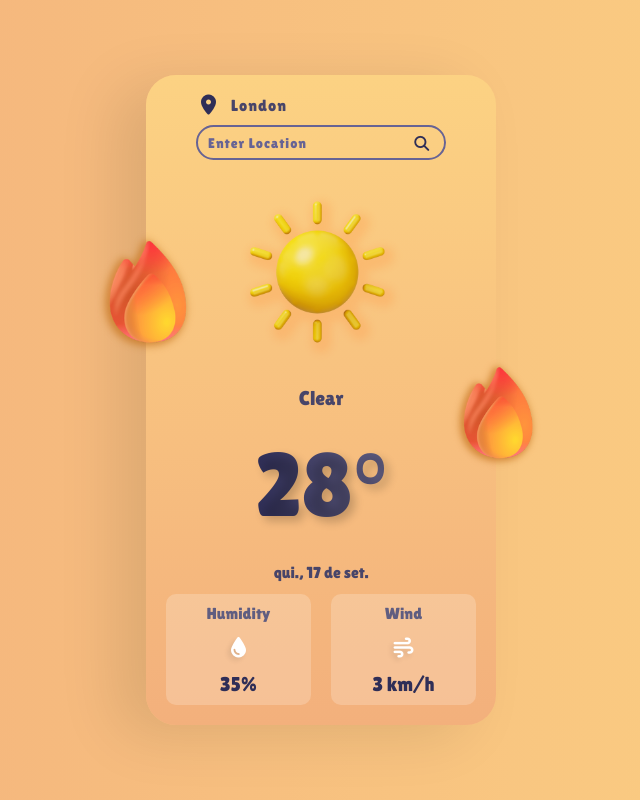
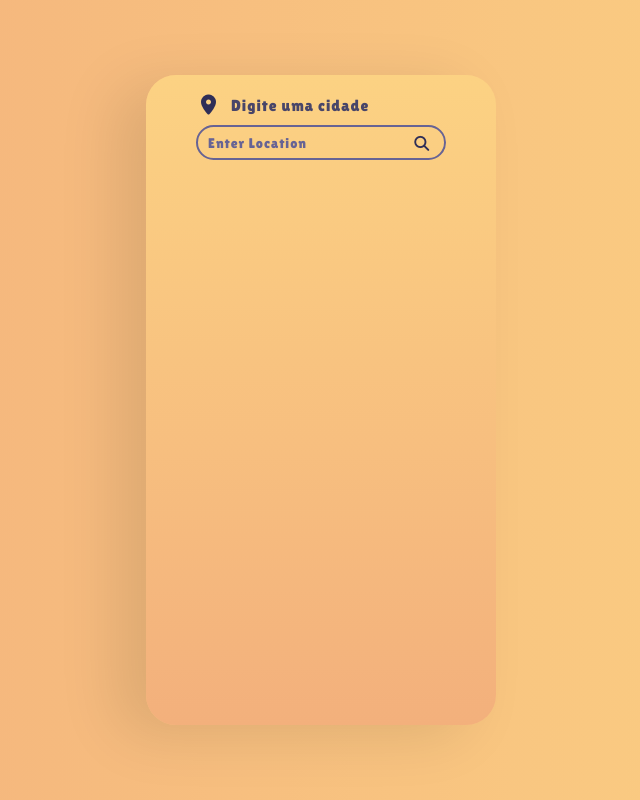
Before and after one commit to miyamiyashiro/weather-app, a React (Vite) app: page / in a window 1280 px wide. Shown: the whole page, without its empty margins (319-959 px from the left). Built offline with nearby package versions, Linux system fonts and the light colour scheme.

Commit message:
feat: adiciona estado de loading e tratamento de erros

```diff
--- a/src/components/WheatherApp.jsx
+++ b/src/components/WheatherApp.jsx
@@ -4,6 +4,7 @@ import sunny from '../assets/images/sunny.png'
 import cloudy from '../assets/images/cloudy.png'
 import rainy from '../assets/images/rainy.png'
 import snowy from '../assets/images/snowy.png'
+import loadingGif from '../assets/images/loading.gif'
 
 const weatherImages = {
   sunny,
@@ -27,7 +28,7 @@ const WheatherApp = () => {
     const response = await fetch(url)
 
     if (!response.ok) {
-      throw new Error('Failed to fetch coordinates')
+      throw new Error('Falha ao buscar coordenadas')
     }
 
     const result = await response.json()
@@ -56,7 +57,7 @@ const WheatherApp = () => {
     const response = await fetch(url)
 
     if (!response.ok) {
-      throw new Error('Failed to fetch weather data')
+      throw new Error('Falha ao buscar dados do clima')
     }
 
     const result = await response.json()
@@ -72,9 +73,8 @@ const WheatherApp = () => {
     try {
       const coords = await getCoordinates(city)
       if (!coords) {
-        setError('Cidade não encontrada')
+        setError('Cidade não encontrada. Tente novamente!')
         setData(null)
-        setLoading(false)
         return
       }
 
@@ -91,7 +91,7 @@ const WheatherApp = () => {
         weatherDescription: weatherInfo.description,
       })
     } catch (err) {
-      setError('Erro ao buscar dados do clima')
+      setError('Ocorreu um erro ao buscar as informações do clima.')
       console.error(err)
     } finally {
       setLoading(false)
@@ -110,7 +110,9 @@ const WheatherApp = () => {
         <div className="search">
           <div className="search-top">
             <i className="fa-solid fa-location-dot" aria-hidden="true"></i>
-            <div className="location">{data ? `${data.cityName}, ${data.country}` : 'London'}</div>
+            <div className="location">
+              {data ? `${data.cityName}, ${data.country}` : 'Digite uma cidade'}
+            </div>
           </div>
           <div className="search-bar">
             <input
@@ -137,19 +139,30 @@ const WheatherApp = () => {
           </div>
         </div>
 
-        {loading && <div className="loading">Carregando...</div>}
+        {/* Estado de Carregamento */}
+        {loading && (
+          <div className="loading" style={{ textAlign: 'center', margin: '20px 0' }}>
+            <img src={loadingGif} alt="Carregando..." style={{ width: '50px' }} />
+          </div>
+        )}
 
-        {error && <div className="error">{error}</div>}
+        {/* Estado de Erro */}
+        {error && !loading && (
+          <div className="error-message" style={{ textAlign: 'center', color: '#ff6b6b', margin: '20px 0' }}>
+            <p>{error}</p>
+          </div>
+        )}
 
-        {!loading && !error && (
+        {/* Exibição dos Dados do Clima */}
+        {!loading && !error && data && (
           <>
             <div className="weather">
               <img
-                src={data ? weatherImages[data.weatherType] : sunny}
-                alt={data ? data.weatherDescription : 'Clear sky'}
+                src={weatherImages[data.weatherType] || sunny}
+                alt={data.weatherDescription}
               />
-              <div className="weather-type">{data ? data.weatherDescription : 'Clear'}</div>
-              <div className="temp">{data ? `${data.temperature}°` : '28°'}</div>
+              <div className="weather-type">{data.weatherDescription}</div>
+              <div className="temp">{data.temperature}°</div>
             </div>
             <div className="weather-date">
               <p>
@@ -164,12 +177,12 @@ const WheatherApp = () => {
               <div className="humidity">
                 <div className="data-name">Humidity</div>
                 <i className="fa-solid fa-droplet" aria-hidden="true"></i>
-                <div className="data">{data ? `${data.humidity}%` : '35%'}</div>
+                <div className="data">{data.humidity}%</div>
               </div>
               <div className="wind">
                 <div className="data-name">Wind</div>
                 <i className="fa-solid fa-wind" aria-hidden="true"></i>
-                <div className="data">{data ? `${data.windSpeed} km/h` : '3 km/h'}</div>
+                <div className="data">{data.windSpeed} km/h</div>
               </div>
             </div>
           </>
```
Also changed, not shown: src/assets/images/loading.gif (added).
